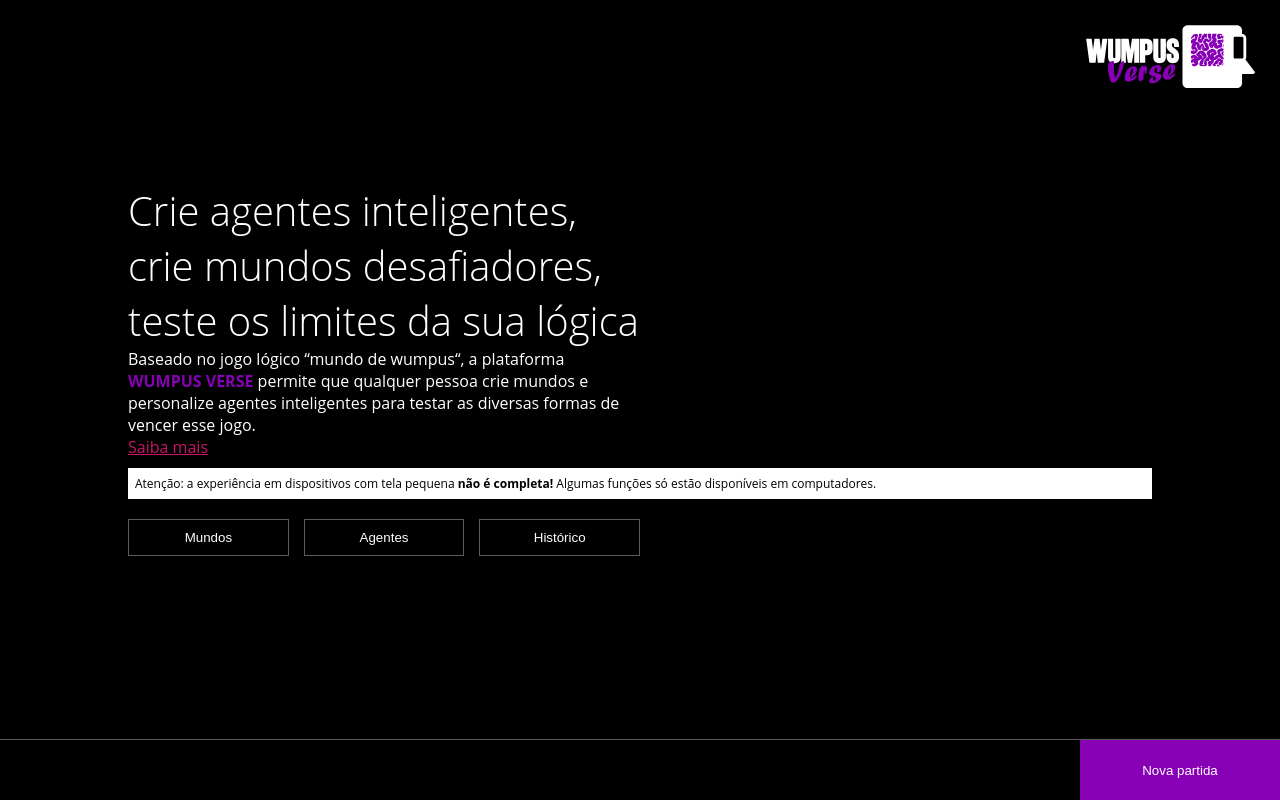
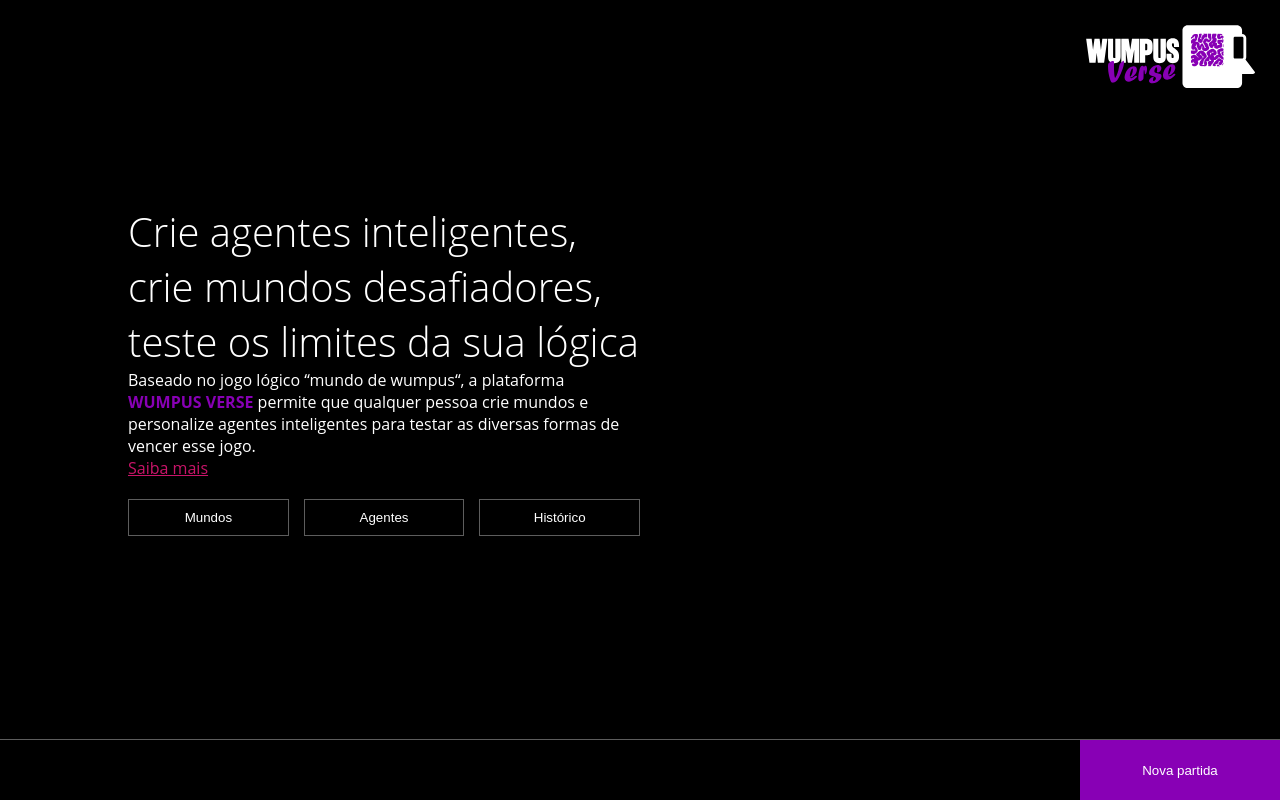
Before and after one commit to williamsdavid5/wumpus-verse-frontend, a React (Vite) app: page / in a window 1280 px wide. Built offline with nearby package versions, Linux system fonts and the light colour scheme.

Commit message:
correção pequena mas importante: o aviso de tela pequena só deve aparecer em telas pequenas

```diff
--- a/src/pages/styles/inicio.css
+++ b/src/pages/styles/inicio.css
@@ -95,14 +95,7 @@
 }
 
 .pAvisoTelaInicio {
-    font-size: 12px;
-    /* margin: 10px 0px; */
-    margin-top: 10px;
-    /* color: red; */
-    color: black;
-    background-color: white;
-    padding: 7px;
-    /* border: solid 1px var(--bordaCor); */
+    display: none;
 }
 
 .pAvisoTelaInicio span {
@@ -151,6 +144,18 @@
     .logoInicio {
         width: 100px;
     }
+
+    .pAvisoTelaInicio {
+        display: block;
+        font-size: 12px;
+        /* margin: 10px 0px; */
+        margin-top: 10px;
+        /* color: red; */
+        color: black;
+        background-color: white;
+        padding: 7px;
+        /* border: solid 1px var(--bordaCor); */
+    }
 }
 
 /* @media (max-width: 700px) {
```
